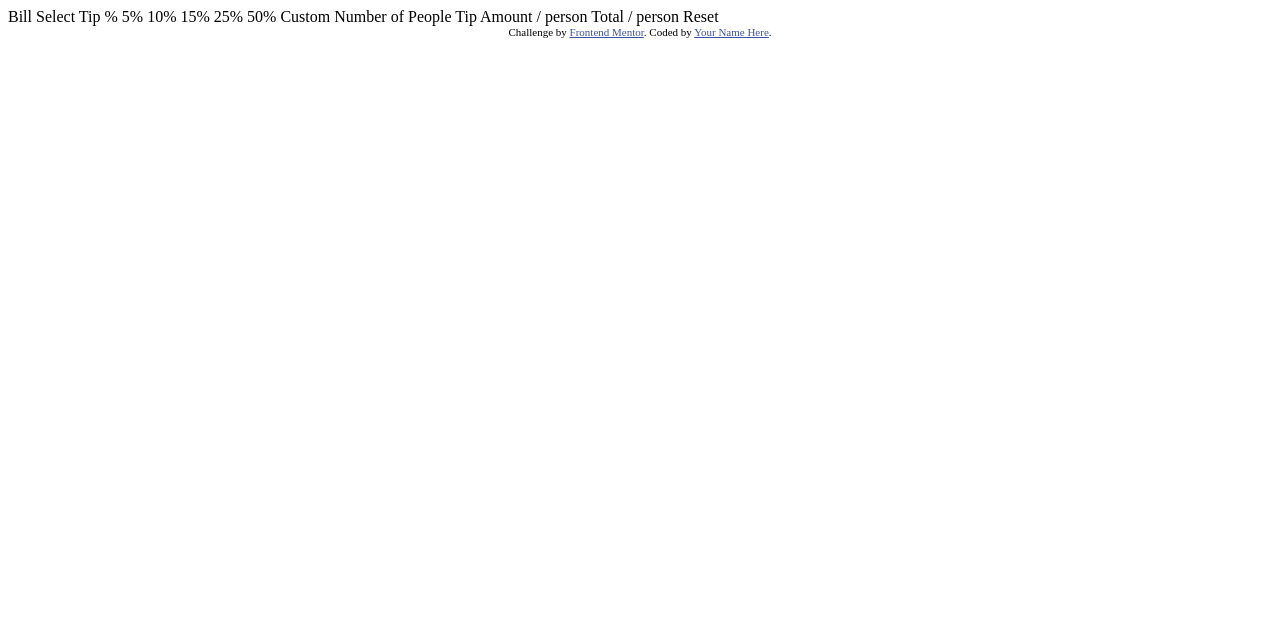
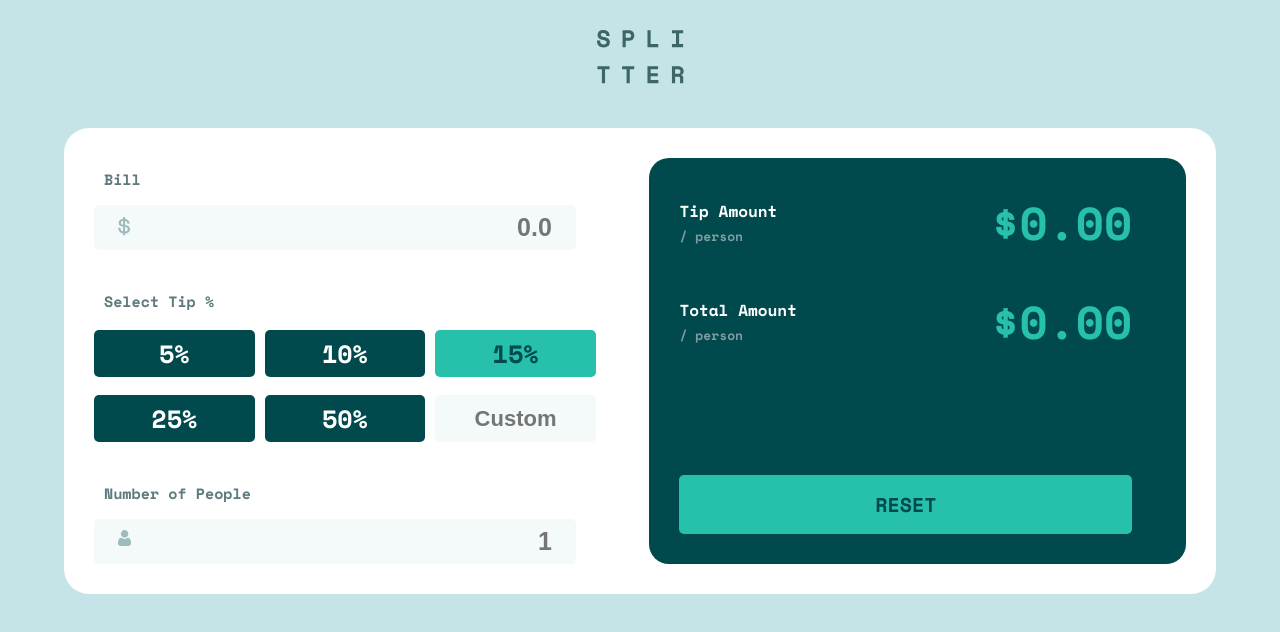
Before and after one commit to AyaElshaer/tip-calculator, a plain HTML site: page index.html in a window 1280 px wide. Drawn offline with nearby package versions, Linux system fonts and the light colour scheme.

Commit message:
final commit

```diff
--- /dev/null
+++ b/css/styles.css
@@ -0,0 +1,294 @@
+:root {
+  --strong-cyan: hsl(172, 67%, 45%);
+  --very-dark-cyan: hsl(183, 100%, 15%);
+  --dark-grayish-cyan: hsl(186, 14%, 43%);
+  --white: hsl(0, 0%, 100%);
+}
+
+*,
+*::before,
+*::after {
+  box-sizing: border-box;
+  padding: 0;
+  margin: 0;
+}
+
+html {
+  font-size: 62.5%;
+}
+
+body {
+  font-family: "Space Mono", monospace;
+  background-color: #c5e4e7;
+  position: relative;
+}
+
+h3 {
+  color: var(--dark-grayish-cyan);
+  font-size: 1.5rem;
+  font-weight: 700;
+  padding: 1rem;
+}
+main.container {
+  display: flex;
+  flex-direction: column;
+  align-items: center;
+}
+
+main .logo {
+  margin: 4.5rem 0;
+}
+
+main .card {
+  width: 65%;
+  background: var(--white);
+  padding: 3.5rem;
+  margin-top: 50px;
+  border-radius: 2.5rem;
+  display: flex;
+  align-items: stretch;
+  gap: 2rem;
+}
+
+.card .bill-container,
+.card .stats-person {
+  width: 50%;
+  display: flex;
+  flex-direction: column;
+  gap: 4rem;
+}
+
+.input-wrapper {
+  width: 90%;
+  position: relative;
+}
+
+.input-wrapper .input-text {
+  width: 100%;
+  border: none;
+  text-align: right;
+  color: #00494d;
+  background-color: #f4fafa;
+  font-size: 2.5rem;
+  padding: 0.8rem 2.4rem;
+  font-weight: 700;
+  border-radius: 0.5rem;
+  margin-top: 0.5rem;
+  cursor: pointer;
+}
+
+.input-wrapper .input-text:focus,
+.input-tip:focus {
+  outline: none;
+  border: 2px solid var(--strong-cyan);
+}
+
+.input-wrapper img {
+  position: absolute;
+  top: 32%;
+  left: 5%;
+  width: 1.3rem;
+}
+
+.selected-tip .tip-container {
+  display: flex;
+  gap: 1rem;
+  flex-wrap: wrap;
+  width: 100%;
+}
+
+.tip-container .tip,
+.input-tip {
+  background-color: var(--very-dark-cyan);
+  color: var(--white);
+  font-size: 2.5rem;
+  font-weight: 700;
+  text-align: center;
+  padding: 0.5rem 0;
+  border-radius: 0.5rem;
+  margin-top: 0.8rem;
+  width: 30%;
+  cursor: pointer;
+}
+
+.tip-container .tip:hover,
+.input-tip:hover{
+    background-color: #9fe8df;
+    color: var(--very-dark-cyan);
+}
+
+.tip.btn-active {
+  background-color: var(--strong-cyan);
+  color: var(--very-dark-cyan);
+}
+
+.input-tip {
+  font-size: 2.2rem;
+  border: none;
+  color: var(--very-dark-cyan) !important;
+  background-color: #f4fafa !important;
+}
+
+.error-msg {
+  display: none;
+  color: rgb(221, 13, 13);
+  text-align: right;
+  margin-right: 6rem;
+  font-size: 1.8rem;
+  font-weight: 700;
+}
+
+.error-msg.show {
+  display: block;
+}
+
+#people.red-border {
+  border: 0.5px solid red;
+}
+
+
+/* status for person */
+
+.card .stats-person {
+  padding: 4rem;
+  display: flex;
+  flex-direction: column;
+  justify-content: space-between;
+  background-color: var(--very-dark-cyan);
+  border-radius: 2rem;
+}
+
+.stats-person .stats > div {
+  width: 100%;
+  margin-bottom: 4rem;
+  display: flex;
+  align-items: center;
+  justify-content: space-between;
+}
+
+.stats {
+  width: 95%;
+}
+
+.stats p {
+  color: var(--white);
+  font-size: 1.6rem;
+  font-weight: 700;
+}
+
+.stats span {
+  font-size: 1.3rem;
+  color: #7f9c9f;
+}
+
+.stats .value {
+  font-size: 4.6rem;
+  color: #26c0ab;
+  font-weight: 700;
+}
+
+.reset {
+  width: 95%;
+  background-color: #26c0ab;
+  text-transform: uppercase;
+  text-align: center;
+  border: none;
+  padding: 1.5rem 0;
+  color: var(--very-dark-cyan);
+  font-size: 2rem;
+  border-radius: 0.5rem;
+  margin-top: 3.5rem;
+  transition: all 0.5s ease;
+  font-weight: 700;
+  font-family: "Space Mono", monospace;
+  cursor: pointer;
+}
+.reset:hover{
+    background-color: #9fe8df;
+}
+
+@media (min-width: 1400px) {
+
+}
+
+@media (max-width: 1400px) {
+  main .card {
+    width: 90%;
+    padding: 3rem;
+    margin-top: 1rem;
+  }
+
+  main .logo {
+    margin: 3rem 0;
+  }
+
+  .card .stats-person {
+    padding: 3rem;
+  }
+
+  .card .bill-container,
+  .card .stats-person {
+    gap: 3rem;
+  }
+
+  .stats-person .stats > div {
+    margin-bottom: 3rem;
+  }
+}
+
+@media (max-width: 1000px) {
+  main .card {
+    flex-direction: column;
+    width: 70%;
+    margin-bottom: 3rem;
+  }
+
+  .card .bill-container,
+  .card .stats-person {
+    width: 90%;
+    margin: 5rem;
+    margin-left: 3rem;
+    justify-content: center;
+  }
+}
+
+@media (max-width: 768px) {
+  main .logo {
+    margin: 4rem 0;
+  }
+
+  main .card {
+    padding: 2rem;
+    width: 100%;
+    margin-bottom: 0;
+  }
+
+  .tip-container .tip
+  ,.input-tip  {
+    width: 46%;
+  }
+
+  .stats .value {
+    font-size: 3rem;
+  }
+
+  .card .bill-container,
+  .card .stats-person {
+    width: 100%;
+    margin: 1rem;
+  }
+
+  .card .stats-person {
+    gap: 1rem;
+  }
+
+  .input-wrapper {
+    width: 95%;
+  }
+
+  .reset {
+    width: 100%;
+    margin-top: 0;
+    padding: 1rem 0;
+  }
+}
--- a/index.html
+++ b/index.html
@@ -1,44 +1,92 @@
 <!DOCTYPE html>
 <html lang="en">
-<head>
-  <meta charset="UTF-8">
-  <meta name="viewport" content="width=device-width, initial-scale=1.0"> <!-- displays site properly based on user's device -->
+  <head>
+    <meta charset="UTF-8" />
+    <meta name="viewport" content="width=device-width, initial-scale=1.0" />
 
-  <link rel="icon" type="image/png" sizes="32x32" href="./images/favicon-32x32.png">
+    <link
+      rel="icon"
+      type="image/png"
+      sizes="32x32"
+      href="./images/favicon-32x32.png"
+    />
 
-  <title>Frontend Mentor | Tip calculator app</title>
+    <link rel="preconnect" href="https://fonts.googleapis.com" />
+    <link rel="preconnect" href="https://fonts.gstatic.com" crossorigin />
+    <link
+      href="https://fonts.googleapis.com/css2?family=Space+Mono:wght@400;700&display=swap"
+      rel="stylesheet"
+    />
+    <link rel="stylesheet" href="css/styles.css" />
 
-  <!-- Feel free to remove these styles or customise in your own stylesheet 👍 -->
-  <style>
-    .attribution { font-size: 11px; text-align: center; }
-    .attribution a { color: hsl(228, 45%, 44%); }
-  </style>
-</head>
-<body>
+    <title>Tip calculator app</title>
+  </head>
+  <body>
+    <main class="container">
+      <div class="logo">
+        <img src="./images/logo.svg" alt="logo" />
+      </div>
 
-  Bill
+      <div class="card">
+        <div class="bill-container">
 
-  Select Tip %
-  5%
-  10%
-  15%
-  25%
-  50%
-  Custom
+          <div class="bill">
+            <h3>Bill</h3>
+            <div class="input-wrapper">
+              <input class="input-text" type="text" name="input-bill"  id="bill-input" placeholder="0.0">
+              <img src="./images/icon-dollar.svg" alt="dollar-icon">
+            </div>
+          </div>
 
-  Number of People
+          <div class="selected-tip">
+            <h3>Select Tip %</h3>
+            <div class="tip-container">
+              <div class="tip"> 5%</div>
+              <div class="tip"> 10%</div>
+              <div class="tip btn-active"> 15%</div>
+              <div class="tip"> 25%</div>
+              <div class="tip"> 50%</div>
+              <input class=" input-tip" type="text" name="input-tip" id="custom-tip" placeholder="Custom" >
+            </div>
+          </div>
 
-  Tip Amount
-  / person
+          <div class="num-of-people">
+            <div class="people-label">
+              <h3>Number of People</h3>
+            </div>
+            <div class="error-msg">Can't be zero</div>
+            <div class="input-wrapper">
+              <input class="input-text" type="text" name="people-number" id="people" placeholder="1" >
+              <img src="./images/icon-person.svg" alt="person-icon">
+          </div>
+          </div>
 
-  Total
-  / person
+        </div>
 
-  Reset
+        <div class="stats-person">
+          <div class="stats">
+            <div class="tip-per-person">
+              <p>
+                Tip Amount <br />
+                <span>/  person</span>
+              </p>
+              <div class="value">$0.00</div>
+            </div>
 
-  <div class="attribution">
-    Challenge by <a href="https://www.frontendmentor.io?ref=challenge" target="_blank">Frontend Mentor</a>.
-    Coded by <a href="#">Your Name Here</a>.
-  </div>
-</body>
+            <div class="total-person">
+              <p>
+                Total Amount <br />
+                <span>/  person</span>
+              </p>
+              <div class="value">$0.00</div>
+            </div>
+          </div>
+
+
+          <button class="reset">Reset</button>
+        </div>
+      </div>
+    </main>
+    <script src="js/main.js"></script>
+  </body>
 </html>
--- /dev/null
+++ b/js/main.js
@@ -0,0 +1,85 @@
+let bill = document.querySelector("#bill-input");
+const selectedTip = document.querySelector(".selected-tip");
+const tipButtons = document.querySelectorAll(".tip");
+let peopleInput = document.getElementById("people");
+const tipPerPerson = document.querySelector(".tip-per-person .value");
+const totalAmount = document.querySelector(".total-person .value");
+const customTip = document.querySelector(".input-tip");
+const errorMsg = document.querySelector(".error-msg");
+const resetButton = document.querySelector(".reset");
+
+bill.addEventListener("input", setBillValue);
+selectedTip.addEventListener("click", handleClick);
+customTip.addEventListener("input", setCustomTip);
+peopleInput.addEventListener("input", setPeopleNumber);
+
+let billValue = 0.0;
+let tipValue = 0.15;
+let peopleNumber = 1;
+
+function setBillValue() {
+  billValue = parseFloat(bill.value);
+  calculateResult();
+}
+
+function handleClick(e) {
+  if (e.target.innerHTML) {
+    let tip = e.target;
+    tipButtons.forEach((btn) => {
+      btn.classList.remove("btn-active");
+    });
+    tip.classList.add("btn-active");
+
+    tipValue = parseInt(tip.innerHTML) / 100;
+
+    customTip.value = "";
+  }
+  tipValue = 0.15;
+
+  calculateResult();
+}
+
+function setCustomTip(e) {
+  tipValue = parseFloat(customTip.value / 100);
+  tipButtons.forEach((btn) => {
+    btn.classList.remove("btn-active");
+  });
+
+  if (customTip.value !== " ") {
+    calculateResult();
+  }
+}
+
+function setPeopleNumber() {
+  peopleNumber = parseFloat(peopleInput.value);
+
+  if (peopleNumber <= 0) {
+    errorMsg.classList.add("show");
+    peopleInput.classList.add("red-border");
+    peopleNumber = 1;
+  } else {
+    errorMsg.classList.remove("show");
+    peopleInput.classList.remove("red-border");
+  }
+  calculateResult();
+}
+
+function calculateResult() {
+  let tipAmount = (billValue * tipValue) / peopleNumber;
+  let total = tipAmount + billValue * tipValue;
+
+  tipPerPerson.textContent = "$" + tipAmount.toFixed(2);
+  totalAmount.textContent = "$" + total.toFixed(2);
+
+  console.log({ billValue });
+  console.log({ tipValue });
+  console.log({ peopleNumber });
+}
+
+resetButton.addEventListener("click", function () {
+  bill.value = "0.0";
+  setBillValue();
+
+  peopleInput.value = "1";
+  setPeopleNumber();
+});
```
Also changed, not shown: screenshots/desktop.png (added), screenshots/mobile.png (added), screenshots/tablet.png (added), 2 other files.
